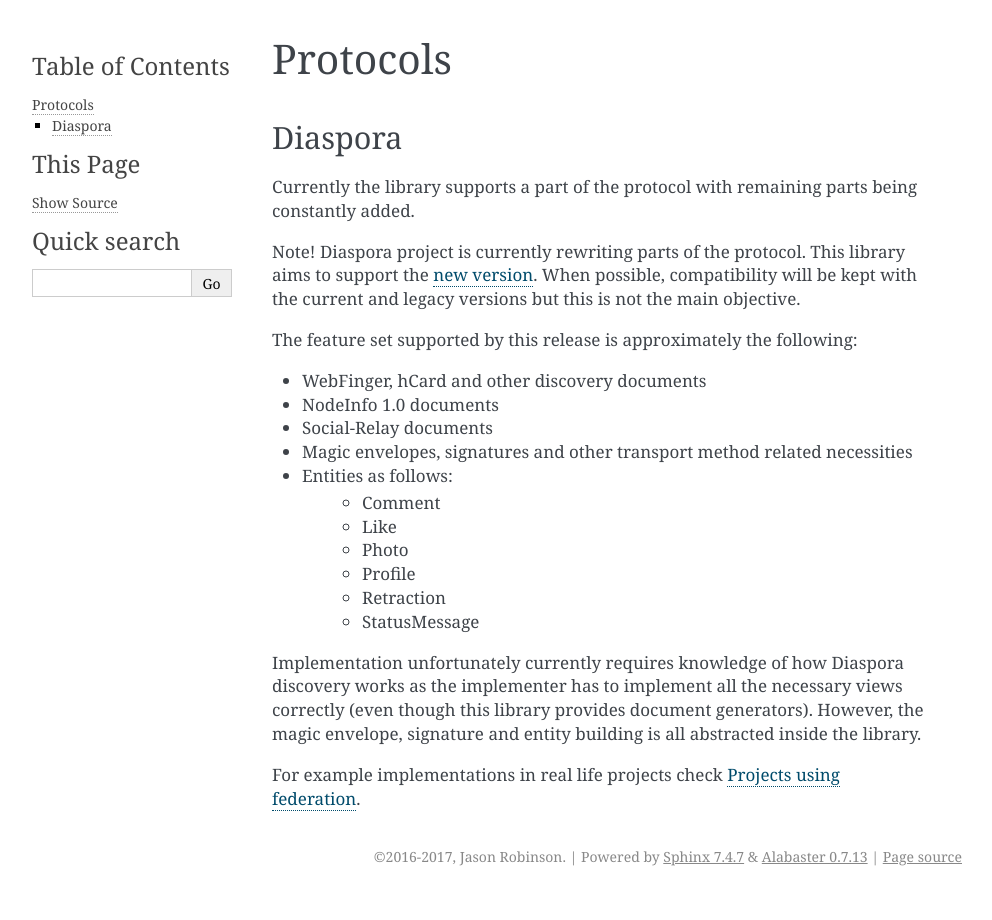
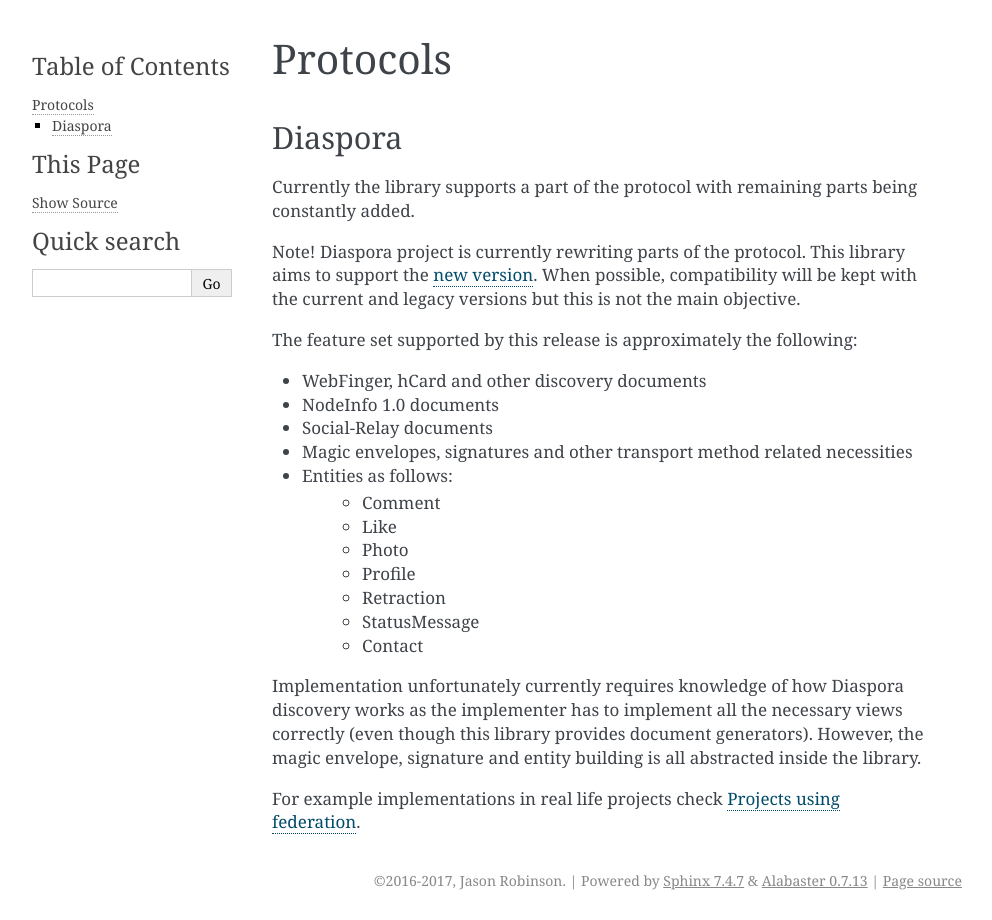
Before and after one commit to jaywink/federation, a Sphinx documentation site: the page built from docs/protocols.rst, in a window 1280 px wide. Shown: the whole page, without its empty margins (148-1140 px from the left). Built offline with Sphinx 7.4.7, drawn with Linux system fonts in a browser that asks for light colours.

```diff
--- a/docs/protocols.rst
+++ b/docs/protocols.rst
@@ -23,6 +23,7 @@ The feature set supported by this release is approximately the following:
    * Profile
    * Retraction
    * StatusMessage
+   * Contact
 
 Implementation unfortunately currently requires knowledge of how Diaspora discovery works as the implementer has to implement all the necessary views correctly (even though this library provides document generators). However, the magic envelope, signature and entity building is all abstracted inside the library.
 
--- a/docs/usage.rst
+++ b/docs/usage.rst
@@ -10,6 +10,7 @@ Federation has it's own base entity classes. When incoming messages are processe
 Entity types are as follows below.
 
 .. autoclass:: federation.entities.base.Comment
+.. autoclass:: federation.entities.base.Follow
 .. autoclass:: federation.entities.base.Image
 .. autoclass:: federation.entities.base.Post
 .. autoclass:: federation.entities.base.Profile
```
